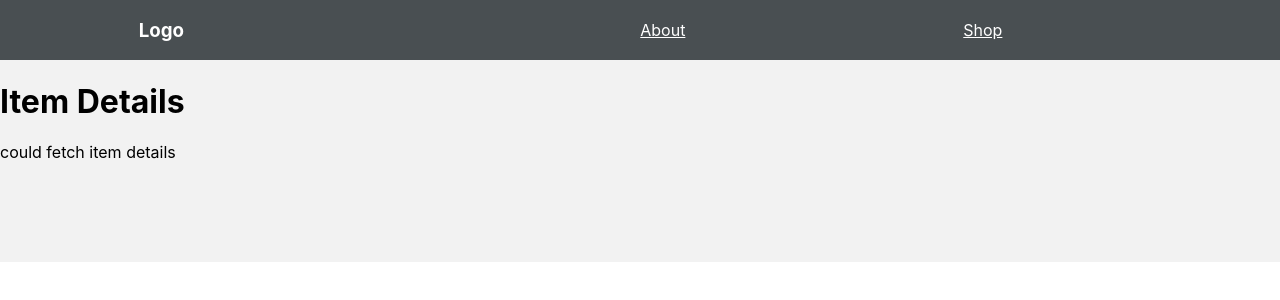
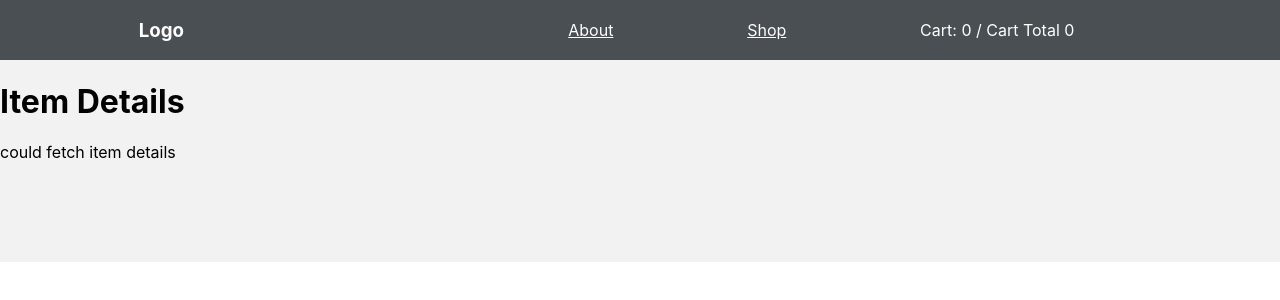
Before and after one commit to LefterisMavrakis/ReactTrain, a React (Create React App) app: page /shop/1 in a window 1280 px wide. Shown: the top 300 px of the page. Built offline with nearby package versions, Linux system fonts and the light colour scheme; no server answers.

Commit message:
fix state mutation issues on cart

```diff
--- a/src/App.css
+++ b/src/App.css
@@ -44,7 +44,7 @@ nav {
   width: 80%;
   background-color: #ffffff;
 }
-.itemsWrapper > a {
+.itemsWrapper > .item {
   width: calc(20% - 30px);
   background-color: rgb(73, 79, 82);
   text-decoration: none;
--- a/src/App.js
+++ b/src/App.js
@@ -4,19 +4,25 @@ import About from "./components/About";
 import Shop from "./components/Shop";
 import ItemDetails from "./components/ItemDetails";
 import {BrowserRouter as Router, Switch, Route} from 'react-router-dom'
+// import {CartContextProvider} from "./context/cartContext";
+import GlobalContextProvider from "./context/globalContext";
 
 function App() {
     return (
         <Router>
+            <GlobalContextProvider>
                 <div className="App">
                     <Nav/>
                     <Switch>
                         <Route path="/" exact component={Home}/>
                         <Route path="/about" exact component={About}/>
+                        {/*<CartContextProvider>*/}
                         <Route path="/shop" exact component={Shop}/>
+                        {/*</CartContextProvider>*/}
                         <Route path="/shop/:id" component={ItemDetails}/>
                     </Switch>
                 </div>
+            </GlobalContextProvider>
         </Router>
 
     );
--- /dev/null
+++ b/src/components/Cart.js
@@ -0,0 +1,19 @@
+import UseCart from "../hooks/use-cart";
+
+function Cart() {
+    const {cartItems, cartTotal} = UseCart()
+    // console.log(cart)
+    return (
+        <div className="cartWrapper">
+            {cartItems ?
+                <div>
+                    Cart: {cartItems.length} / Cart Total {cartTotal}
+                </div>
+                : 'null cart'
+            }
+
+        </div>
+    );
+}
+
+export default Cart;
--- /dev/null
+++ b/src/components/CategoryItem.js
@@ -0,0 +1,35 @@
+import {Link} from "react-router-dom";
+import UseCart from "../hooks/use-cart";
+import {useCallback} from 'react'
+import UseItems from "../hooks/use-items";
+
+function CategoryItem({item}) {
+    const {addToCart} = UseCart()
+
+    const handleAddToCart = (e, cartItem) => {
+        e.stopPropagation()
+        addToCart(cartItem)
+    }
+
+    return (
+        <div className='item'>
+            {/*<Link to={`/shop/${item.itemId}`}>*/}
+                {item.item.images ? <div className="itemImage">
+                    <img src={item.item.images.icon} alt="Item"/>
+                </div> : ''}
+            {/*</Link>*/}
+            <div className="itemName">
+                {item.item.name}
+            </div>
+            <div className="itemName">
+                rarity: {item.item.rarity}
+            </div>
+            <div className="itemName">
+                cost: {item.store.cost}
+            </div>
+            <button onClick={(e) => handleAddToCart(e, item)}> Add to Cart</button>
+        </div>
+    );
+}
+
+export default CategoryItem;
--- a/src/components/CategoryItemList.js
+++ b/src/components/CategoryItemList.js
@@ -1,31 +1,15 @@
-import {Link} from "react-router-dom";
 import UseItems from "../hooks/use-items";
+import CategoryItem from "./CategoryItem";
+
 
 function CategoryItemList() {
     const {items} = UseItems()
-
     return (
         <div className='itemsWrapper'>
             {items.length > 0 ?
                 items.map((item) => {
                     return (
-                        <Link to={`/shop/${item.itemId}`} key={item.itemId}>
-                            <div className='item'>
-                                {item.item.images ?  <div className="itemImage">
-                                    <img src={item.item.images.icon} alt="Item"/>
-                                </div> : '' }
-
-                                <div className="itemName">
-                                    {item.item.name}
-                                </div>
-                                <div className="itemName">
-                                    rarity: {item.item.rarity}
-                                </div>
-                                <div className="itemName">
-                                    cost: {item.store.cost}
-                                </div>
-                            </div>
-                        </Link>
+                        <CategoryItem item={item} key={item.itemId}/>
                     )
                 }) : 'No items found'
             }
--- a/src/components/Nav.js
+++ b/src/components/Nav.js
@@ -1,10 +1,19 @@
 import {Link} from 'react-router-dom';
+import UseCart from "../hooks/use-cart";
+import UseItems from "../hooks/use-items";
+// import {CartContext} from "../context/cartContext";
+import Cart from "./Cart";
 
 function Nav() {
+    const {items} = UseItems()
+    const {cartItems} = UseCart()
+
+
+    // const {cart} = useCart()
     const navStyle = {
         color: 'white'
     }
-
+    // console.log(cart)
     return (
         <nav className="Nav">
                 <h3>Logo</h3>
@@ -15,6 +24,8 @@ function Nav() {
                     <Link style={navStyle} to={'/shop'}>
                         <li>Shop</li>
                     </Link>
+
+                    {cartItems ? <Cart/> : 'cart null'}
                 </ul>
         </nav>
     );
--- /dev/null
+++ b/src/context/cartContext.js
@@ -0,0 +1,35 @@
+import {createContext, useState} from 'react'
+export const CartStateContext = createContext()
+// function cartReducer(state, action) {
+//     switch (action.type) {
+//         case 'add':
+//             state.items.push(action.payload)
+//             return state
+//         case 'set':
+//             return action.payload
+//         default:
+//             return state;
+//     }
+// }
+
+export function CartContextProvider(props) {
+    const [cartItems, setCartItems] = useState([])
+    const [cartTotal, setCartTotal] = useState(0)
+    // const cartInitialState = {items:[], total: 0}
+    // const [cart, dispatch] = useReducer(cartReducer, cartInitialState  )
+    // useEffect(()=>{
+    //     // dispatch({type:'set', payload:{
+    //     //         items:[],
+    //     //         total: 0
+    //     //     }})
+    //     // setCart({
+    //     //     items:[],
+    //     //     total: 0
+    //     // })
+    // },[])
+    return (
+        <CartStateContext.Provider value={[cartItems, setCartItems, cartTotal, setCartTotal]}>
+            {props.children}
+        </CartStateContext.Provider>
+    )
+}
--- /dev/null
+++ b/src/context/globalContext.js
@@ -0,0 +1,21 @@
+
+import {CartContextProvider} from "./cartContext";
+import {ItemContextProvider} from "./itemContext";
+// import UseCart from "../hooks/use-cart";
+// import UseItems from "../hooks/use-items";
+// import {ItemContext} from "./itemContext";
+// import {CartStateContext} from "./cartContext";
+
+
+
+
+export default function GlobalContextProvider(props) {
+
+    return (
+        <ItemContextProvider>
+            <CartContextProvider>
+                    {props.children}
+            </CartContextProvider>
+        </ItemContextProvider>
+    )
+}
--- /dev/null
+++ b/src/hooks/use-cart.js
@@ -0,0 +1,20 @@
+import {useContext} from 'react'
+// import {CartDispatchContext} from "../context/cartContext";
+import {CartStateContext} from "../context/cartContext";
+
+export default function UseCart(props) {
+    const [cartItems,setCartItems, cartTotal, setCartTotal] = useContext(CartStateContext)
+
+    const addToCart = (item) => {
+        setCartItems(prevCartItems => [...prevCartItems, item])
+        setCartTotal(prevTotal => {
+            const total = cartItems.reduce((acc, item)=> {
+                return acc + item.store.cost
+            }, item.store.cost)
+            return total
+        })
+    }
+
+
+    return {cartItems, addToCart, cartTotal}
+}
--- a/src/hooks/use-items.js
+++ b/src/hooks/use-items.js
@@ -1,5 +1,7 @@
 import { useContext} from 'react'
 import {ItemContext} from "../context/itemContext";
+import {CartStateContext} from "../context/cartContext";
+import UseCart from "./use-cart";
 
 // function itemsReducer(state, action) {
 //     switch (action.type) {
```
Also changed, not shown: src/components/Shop.js (+6 -6 lines). Lines whose indentation alone changed are shown as unchanged.
